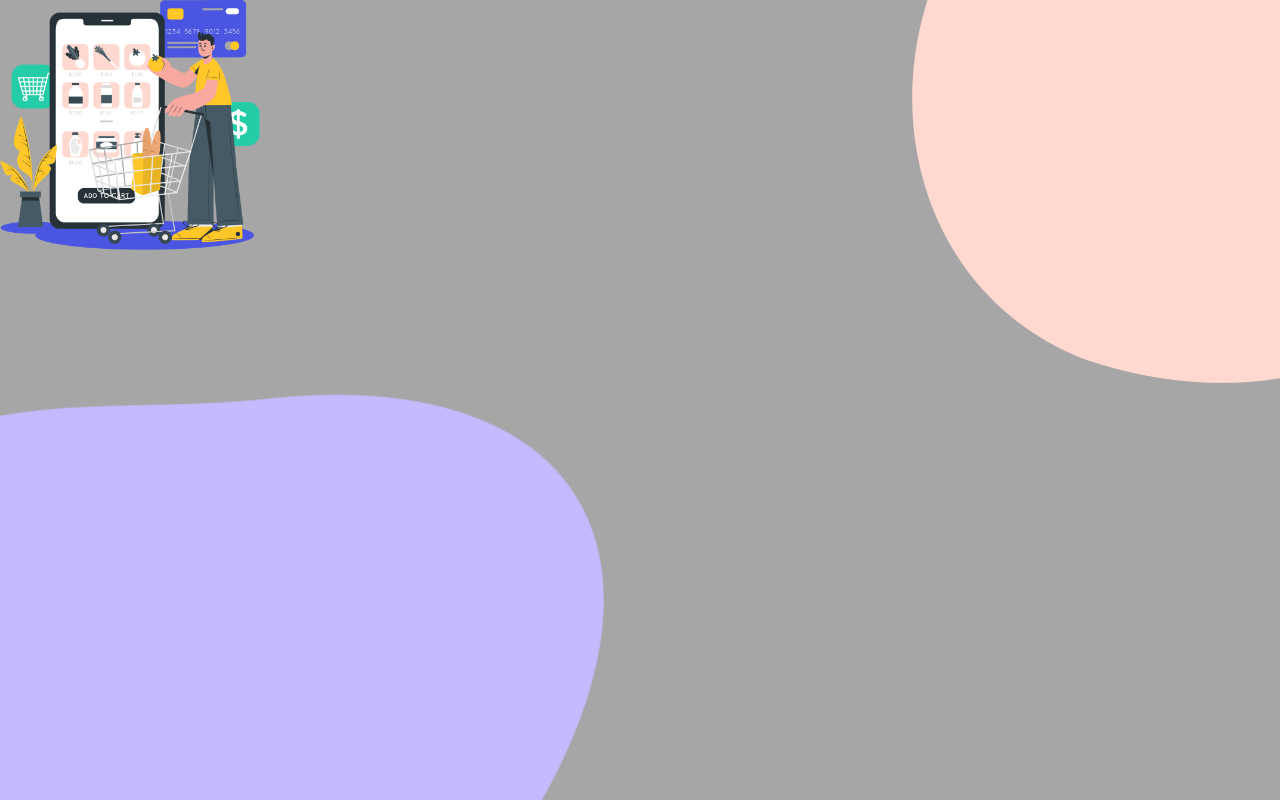
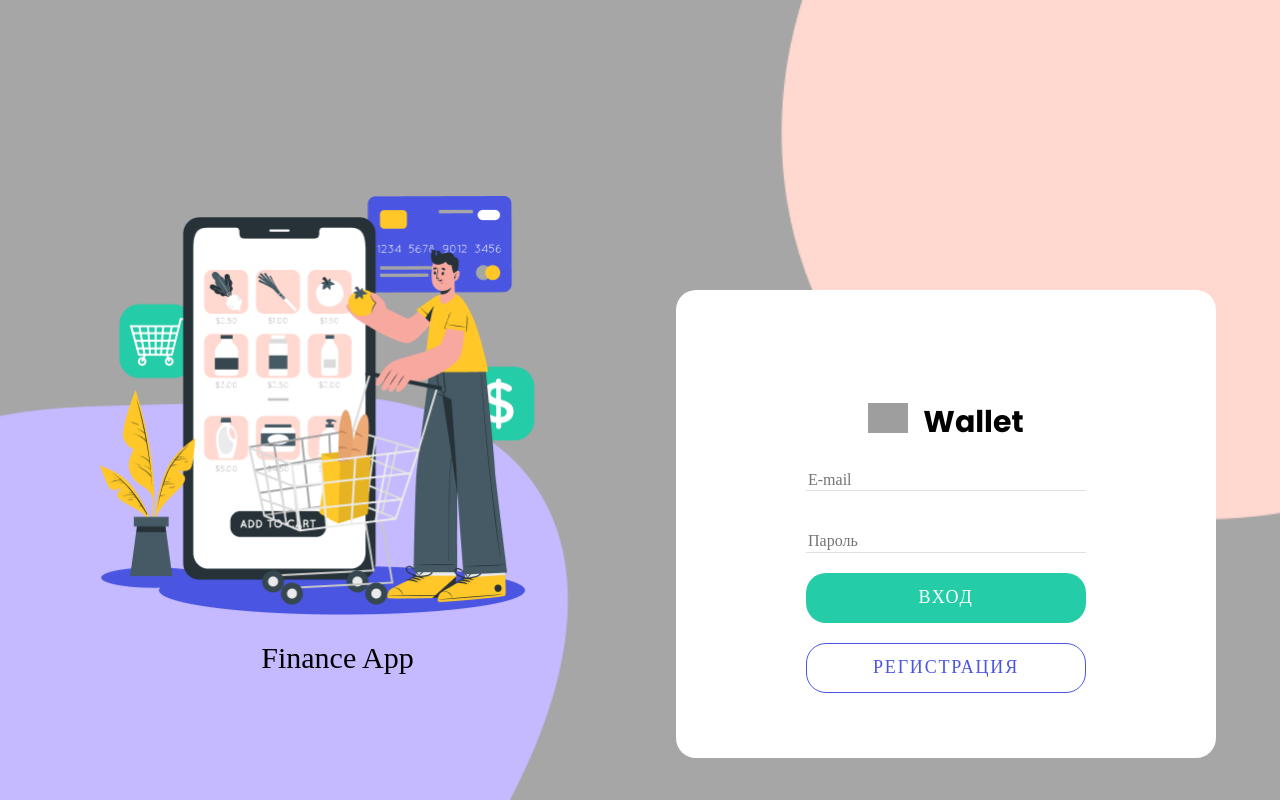
Before and after one commit to MaksimLisovoi/wallet-project-frontend, a React (Create React App) app: page / in a window 1280 px wide. Built offline with nearby package versions, Linux system fonts and the light colour scheme; grey boxes are pictures that could not be loaded.

Commit message:
second part

```diff
--- a/src/App.js
+++ b/src/App.js
@@ -4,6 +4,7 @@ import s from './styles/base.module.css';
 import BlueStain from './icons/blueStain/blueStain';
 import PinkStain from './icons/pinkStain/pinkStain';
 import MainPhoto from './icons/mainPhotoComp/mainPhotoComp';
+
 // import Spinner from './components/Spinner';
 
 const RegisterPage = lazy(() =>
@@ -22,7 +23,7 @@ const App = () => {
         <Suspense fallback={<h1>Грузим</h1>}>
           <Switch>
             <Route path="/register" component={RegisterPage} />
-            <Route path="/login" component={LoginPage} />
+            <Route path="/" component={LoginPage} />
             <Route path="/dashboard" component={DashboardPage} />
           </Switch>
         </Suspense>
--- a/src/icons/blueStain/blueStain.module.css
+++ b/src/icons/blueStain/blueStain.module.css
@@ -18,6 +18,7 @@
     width: 618px;
     height: 547px;
     position: absolute;
+    bottom: 0;
   }
   .logo {
     width: 40px;
@@ -34,4 +35,18 @@
     bottom: 0;
     padding-left: 0;
   }
+  img {
+    display: block;
+    opacity: 1;
+    /* width: 435px; */
+    /* height: 419px; */
+  }
 }
+
+/* @media (min-width: 1280px) {
+  .container {
+    width: 1280px;
+    padding-left: 85px;
+    padding-right: 85px;
+  }
+} */
--- a/src/icons/mainPhotoComp/main.module.css
+++ b/src/icons/mainPhotoComp/main.module.css
@@ -0,0 +1,52 @@
+.text {
+  display: none;
+}
+.stainContainer {
+  display: flex;
+  margin-left: 100px;
+}
+
+@media (min-width: 768px) {
+  .text {
+    display: block;
+    z-index: 1;
+    margin-top: 100px;
+    margin-left: 40px;
+
+    font-style: normal;
+    font-weight: 400;
+    font-size: 30px;
+    line-height: 45px;
+
+    color: #000000;
+  }
+  .position {
+    width: 260px;
+  }
+}
+@media (min-width: 1280px) {
+  .stainContainer {
+    position: absolute;
+    bottom: 15%;
+    z-index: 15;
+    display: block;
+  }
+  .position {
+    width: 435px;
+  }
+
+  .text {
+    display: block;
+    z-index: 1;
+    margin-top: 20px;
+    margin-left: 40px;
+    text-align: center;
+
+    font-style: normal;
+    font-weight: 400;
+    font-size: 30px;
+    line-height: 45px;
+
+    color: #000000;
+  }
+}
--- a/src/icons/mainPhotoComp/mainPhotoComp.js
+++ b/src/icons/mainPhotoComp/mainPhotoComp.js
@@ -6,12 +6,13 @@ function MainPhoto() {
   return (
     <div className={styles.stainContainer}>
       <img
-        width="260px"
-        height="250px"
+        // width="260px"
+        // height="250px"
         className={styles.position}
         src={main}
         alt={'main'}
       />
+      <span className={styles.text}>Finance App</span>
     </div>
   );
 }
--- a/src/icons/pinkStain/pinkStain.js
+++ b/src/icons/pinkStain/pinkStain.js
@@ -3,8 +3,8 @@ import styles from './pinkStain.module.css';
 import stain from './pink-stain.png';
 const blueStain = () => {
   return (
-    <div className={styles.stainContainer}>
-      <img className={styles.position} src={stain} alt={'pinkStain'} />
+    <div className={styles.position}>
+      <img className={styles.pinkColor} src={stain} alt={'pinkStain'} />
     </div>
   );
 };
--- a/src/icons/pinkStain/pinkStain.module.css
+++ b/src/icons/pinkStain/pinkStain.module.css
@@ -3,3 +3,9 @@
   top: 0;
   right: 0;
 }
+
+@media (min-width: 1280px) {
+  div > img {
+    width: 618px;
+  }
+}
--- a/src/pages/views/login/login.module.css
+++ b/src/pages/views/login/login.module.css
@@ -3,10 +3,7 @@
   height: 16px;
 }
 .formContainer {
-  /* display: flex; */
   flex-direction: column;
-  /* margin-right: auto;
-  width: 150px; */
   margin-left: auto;
 }
 .email {
@@ -72,7 +69,7 @@
 
 /* Адаптивку пробую сделать ============================================== */
 .container {
-  width: 320px;
+  min-width: 320px;
   height: 568px;
   background-color: #ffff;
 }
@@ -81,6 +78,7 @@
   .contForHead {
     padding-top: 110px;
     padding-bottom: 25px;
+    /* padding: 0, 0; */
   }
 }
 
@@ -88,6 +86,8 @@
   .container {
     width: 540px;
     height: 468px;
+    margin-top: 50px;
+    margin-left: 100px;
 
     background: #ffffff;
     border-radius: 20px;
@@ -102,3 +102,19 @@
     padding-bottom: 25px;
   }
 }
+
+@media (min-width: 1280px) {
+  .container {
+    width: 540px;
+    height: 468px;
+    margin-top: 50px;
+    margin-left: 100px;
+
+    background: #ffffff;
+    border-radius: 20px;
+    position: absolute;
+    top: 30%;
+    left: 45%;
+    z-index: 100;
+  }
+}
--- a/src/pages/views/registration/RegisterPage.js
+++ b/src/pages/views/registration/RegisterPage.js
@@ -1,11 +1,14 @@
 import React from 'react';
 import { Formik, Field, Form } from 'formik';
 import BasicFormSchema from './schemRegistration';
+import Logos from '../../../components/Logos/Logos';
 import s from './registration.module.css';
 
 const RegisterPage = () => (
-  <div className="container">
-    <h1>Wallet</h1>
+  <div className={s.container}>
+    <div className={s.headRegistr}>
+      <Logos />
+    </div>
     <Formik
       //инициализируем значения input-ов
       initialValues={{
--- a/src/pages/views/registration/registration.module.css
+++ b/src/pages/views/registration/registration.module.css
@@ -71,8 +71,59 @@
 }
 
 .wrraper {
-  display: flex;
+  /* display: flex; */
   flex-direction: column;
-  width: 250px;
+  /* width: 250px; */
   margin: auto;
 }
+
+/*? Адаптивка началась */
+@media (min-width: 320px) {
+  .container {
+    background-color: #ffffff;
+    width: 320px;
+    height: 568px;
+    padding-left: 0px;
+    padding-right: 0px;
+  }
+  .wrraper {
+    /* display: flex; */
+    flex-direction: column;
+    /* width: 0px; */
+    margin: auto;
+  }
+  .headRegistr {
+    padding-top: 36px;
+    padding-bottom: 50px;
+  }
+}
+
+@media (min-width: 768px) {
+  .container {
+    position: absolute;
+    left: 25%;
+    z-index: 50;
+    width: 540px;
+    border-radius: 20px;
+    height: 616px;
+  }
+}
+@media (min-width: 1280px) {
+  .container {
+    position: absolute;
+    left: 50%;
+    bottom: 10%;
+    z-index: 50;
+    width: 540px;
+    border-radius: 20px;
+    height: 616px;
+  }
+}
+/* width: 540px;
+    height: 468px;
+    margin-top: 50px;
+    margin-left: 100px;
+    background: #ffffff;
+    border-radius: 20px;
+    position: absolute;
+    z-index: 100; */
```
Also changed, not shown: src/icons/girlMain/girl.js (added, +13 -0 lines), src/icons/girlMain/Frame.png (added), src/icons/girlMain/girls.module.css (added).
